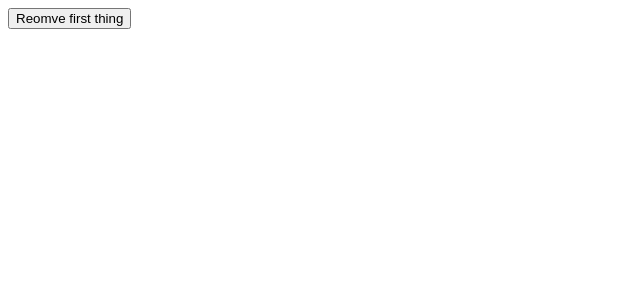
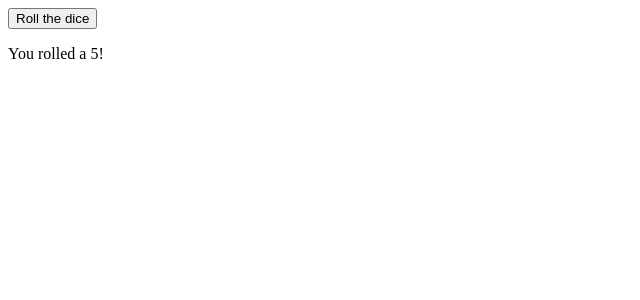
Before and after one commit to CharaD7/trySvelte5, a SvelteKit app: page / in a window 1280 px wide. Shown: the top 300 px of the page, without its empty margins (0-640 px from the left). Built offline with nearby package versions, Linux system fonts and the light colour scheme.

Commit message:
Implementing random die roll in await promise

```diff
--- a/src/routes/+page.svelte
+++ b/src/routes/+page.svelte
@@ -1,19 +1,17 @@
 <script lang="ts">
-  import Thing from './Thing.svelte';
+  import { roll } from './util.js';
 
-  let things = $state([
-    { id: 1, name: 'apple' },
-    { id: 2, name: 'banana' },
-    { id: 3, name: 'carrot' },
-    { id: 4, name: 'doughnut' },
-    { id: 5, name: 'eggplant' }
-  ]);
+  let promise = $state(roll());
 </script>
 
-<button onclick={() => things.shift()}>
-  Reomve first thing
+<button onclick={() => promise = roll()}>
+  Roll the dice
 </button>
 
-{#each things as thing (thing.id)}
-  <Thing name={thing.name} />
-{/each}
+{#await promise}
+  <p>...rolling</p>
+{:then number}
+  <p>You rolled a { number }!</p>
+{:catch error}
+  <p style="color: red">{error.message}</p>
+{/await}
```
